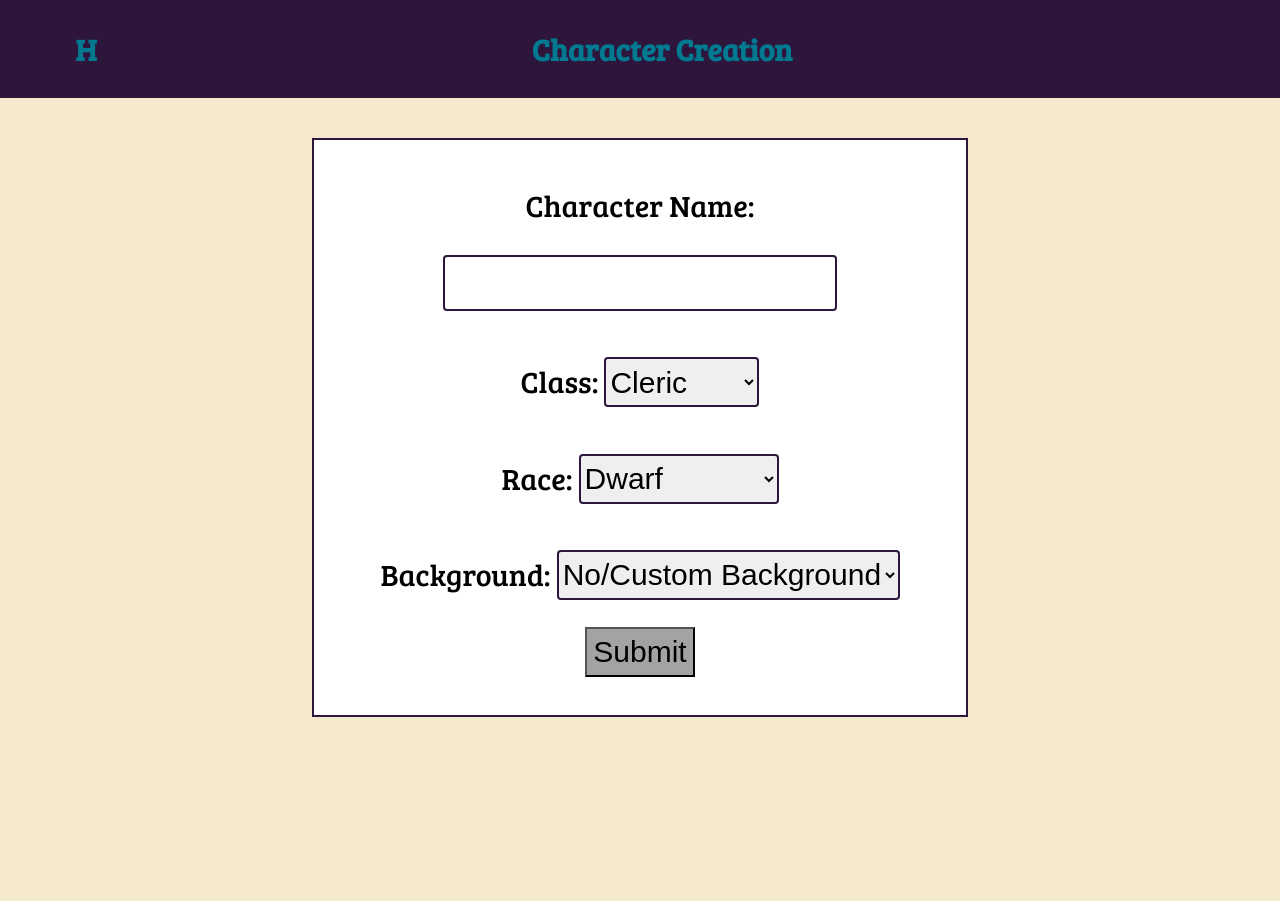
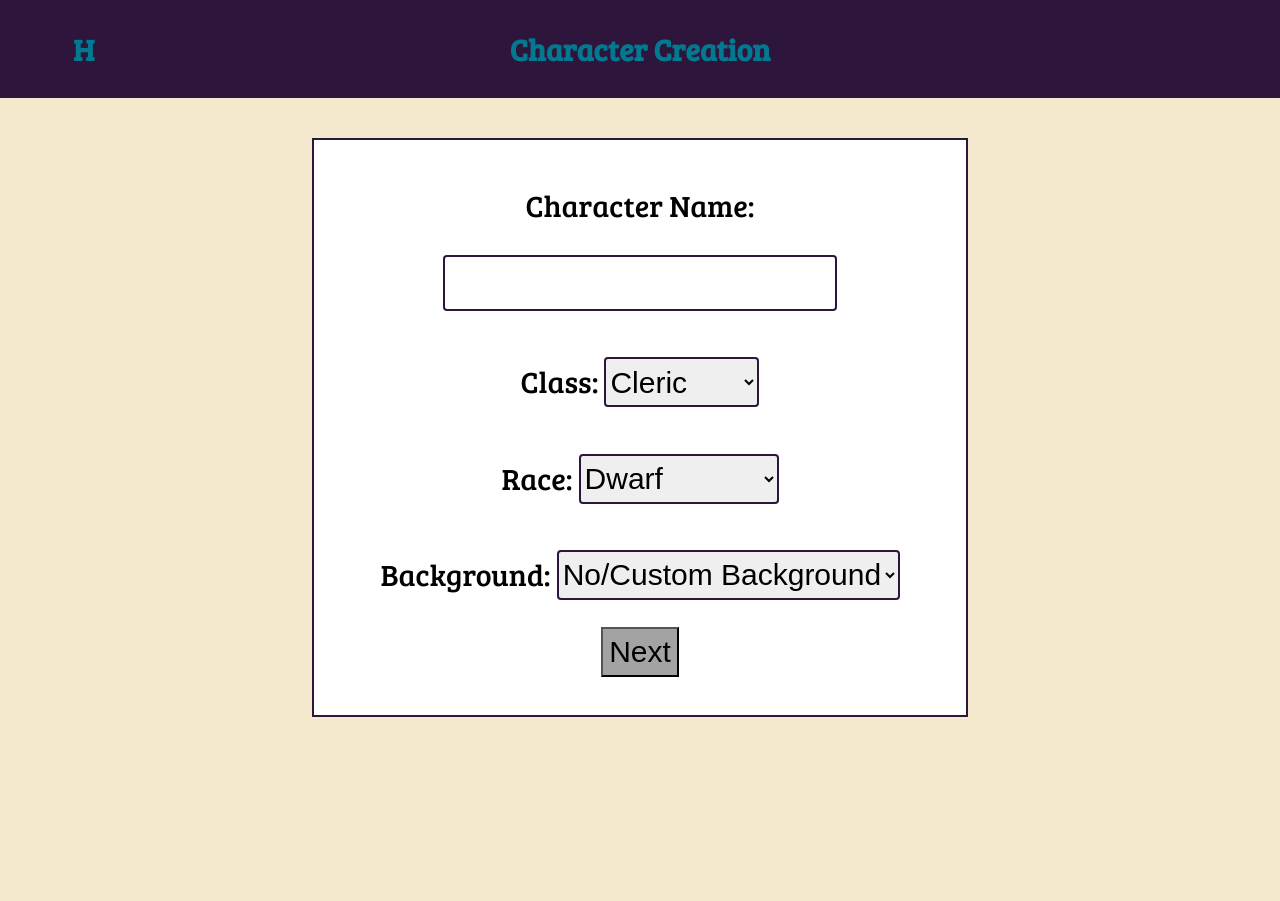
Before and after one commit to Routund/DND_Character_Gen, a Flask app: page /create/1 in a window 1280 px wide; the page is wider, and only the part inside the window is pictured. Run offline with Flask 3, Linux system fonts and the light colour scheme; a user stored in the database is signed in; data comes from the database, SQL or seed files in the repository; both versions use the stored data as it was after the commit.

Commit message:
Misc changes Fixed bug with expertise not being able to be done after character creation changed submit button texts

```diff
--- a/routes.py
+++ b/routes.py
@@ -154,6 +154,7 @@ def signupConfirm():
                 del password1
                 del password2
                 collect()
+                session.clear()
                 return redirect(url_for('login'))
             session['usernameFailed'] = True
             return redirect(url_for('sign_up'))
@@ -537,6 +538,7 @@ def level(id):
         resetSession()
         cur.execute(f'Select Choice_Id FROM ProfChoice WHERE (Class_Id = {character_data[2]}) AND Level = {character_data[3]+1}')
         session['choices_to_make'] = [y[0] for y in cur.fetchall()]
+        session['proficiencies']=character_data[5].split(',')
         # Add Ability score improvements at certain levels
         if (character_data[3]+1 in [4, 8, 12, 16, 19]):
             session['choices_to_make'].append(17)
@@ -573,7 +575,8 @@ def level(id):
         cur.execute(f'SELECT HpDie FROM Class WHERE Class_Id = {character_data[2]}')
         diceValue = int(cur.fetchone()[0].split('d')[1])
         hp = diceValue + (diceValue//2+1+con)*(newLevel-1)
-        cur.execute(f'UPDATE Character SET level = {newLevel},HP={hp},Stats = "{statsToCommit}" WHERE Character_Id ={id}')
+        proficiencies = ','.join(session['proficiencies'])
+        cur.execute(f'UPDATE Character SET level = {newLevel},HP={hp},Stats = "{statsToCommit}",Proficiencies = "{proficiencies}"  WHERE Character_Id ={id}')
         conn.commit()
         resetSession()
         return redirect(f'/character/{id}')
--- a/static/styles.css
+++ b/static/styles.css
@@ -111,6 +111,7 @@ body {
     padding-bottom: 5px;
     min-height: 100%;
     display: block;
+    width: auto;
 }
 .prof_checkbox {
     width: 30px;
@@ -145,7 +146,7 @@ input::-webkit-inner-spin-button {
 .formScrollHeader{
     text-align: center;
     background-color: #2d153c;
-    width: 100%;
+    width: auto;
     font-size: 30px;
     color: #007991;
     margin-top: 0px;
--- a/templates/CharacterCreation1.html
+++ b/templates/CharacterCreation1.html
@@ -30,6 +30,6 @@
             {% endfor %}
         </select>
         <br>
-        <button type="submit" formaction="/submit1" class = "submit">Submit</button>
+        <button type="submit" formaction="/submit1" class = "submit">Next</button>
     </form>
 {% endblock %}
--- a/templates/CharacterCreation2.html
+++ b/templates/CharacterCreation2.html
@@ -25,7 +25,7 @@
         <label for="STR">Constitution:</label>
         <input type="number"name="5" value='{{base}}' class="stat_input" required>
         <br>
-        <button type="submit" formaction="/{{destination}}" class = "submit">Submit</button>
+        <button type="submit" formaction="/{{destination}}" class = "submit">Finish</button>
         <br>
     </form>
 {% endblock %}
--- a/templates/ChooseProf.html
+++ b/templates/ChooseProf.html
@@ -1,7 +1,7 @@
 {% extends 'FormLayout.html' %}
 
 {% block head %}
-    <title>Create a character</title>
+    <title>Choices Pending</title>
     <script>
         // This Javascript was primarily written by ChatGPT
         function limitCheckboxes() {
@@ -31,6 +31,6 @@
         {% for i in range(options|length) %}
             <input type="checkbox" name="choices" value="{{option_values[i]}}" class="prof_checkbox">{{options[i]}}<br>
         {% endfor %}
-        <button type="submit" class="submit">Submit</button>
+        <button type="submit" class="submit">Next</button>
     </form>
 {% endblock %}
--- a/templates/UserPage.html
+++ b/templates/UserPage.html
@@ -25,7 +25,7 @@
             <div class = "character_grid">
                 {% for i in range(characters|length) %}
                 <div>
-                    <a href="{{ url_for('character_main', id=characters[i][0])}}" style="color: black; text-decoration: none;">{{characters[i][1]}} {{characters[i][2]}} {{characters[i][3]}}</a>
+                    <a href="{{ url_for('character_main', id=characters[i][0])}}" style="color: black; text-decoration: none;">{{characters[i][1]}}, {{characters[i][2]}} {{characters[i][3]}}</a>
                     <hr class = "character_divider">
                 </div>
                 {% endfor %}
```
Also changed, not shown: templates/CharacterMain.html (+6 -1 lines), main.db, 1 other file.
